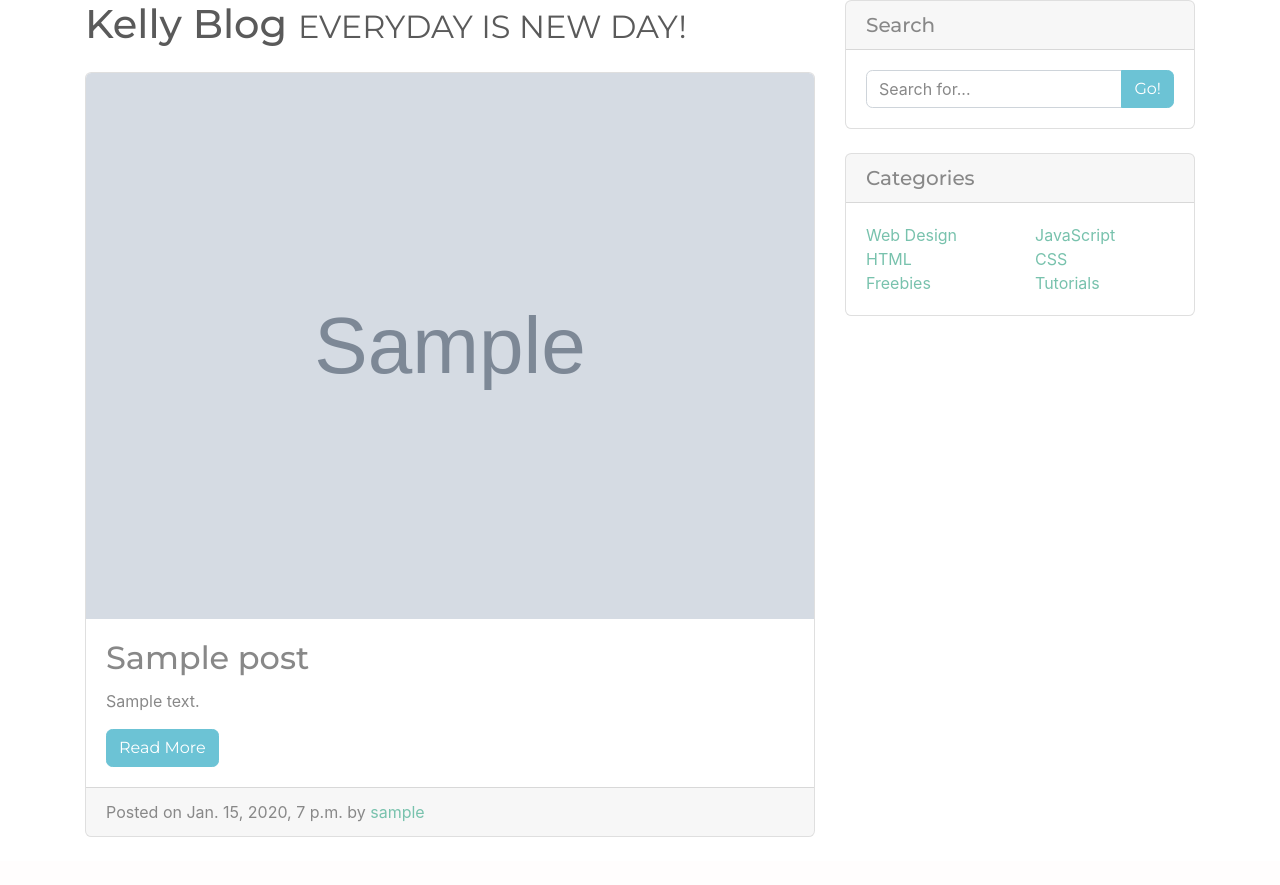
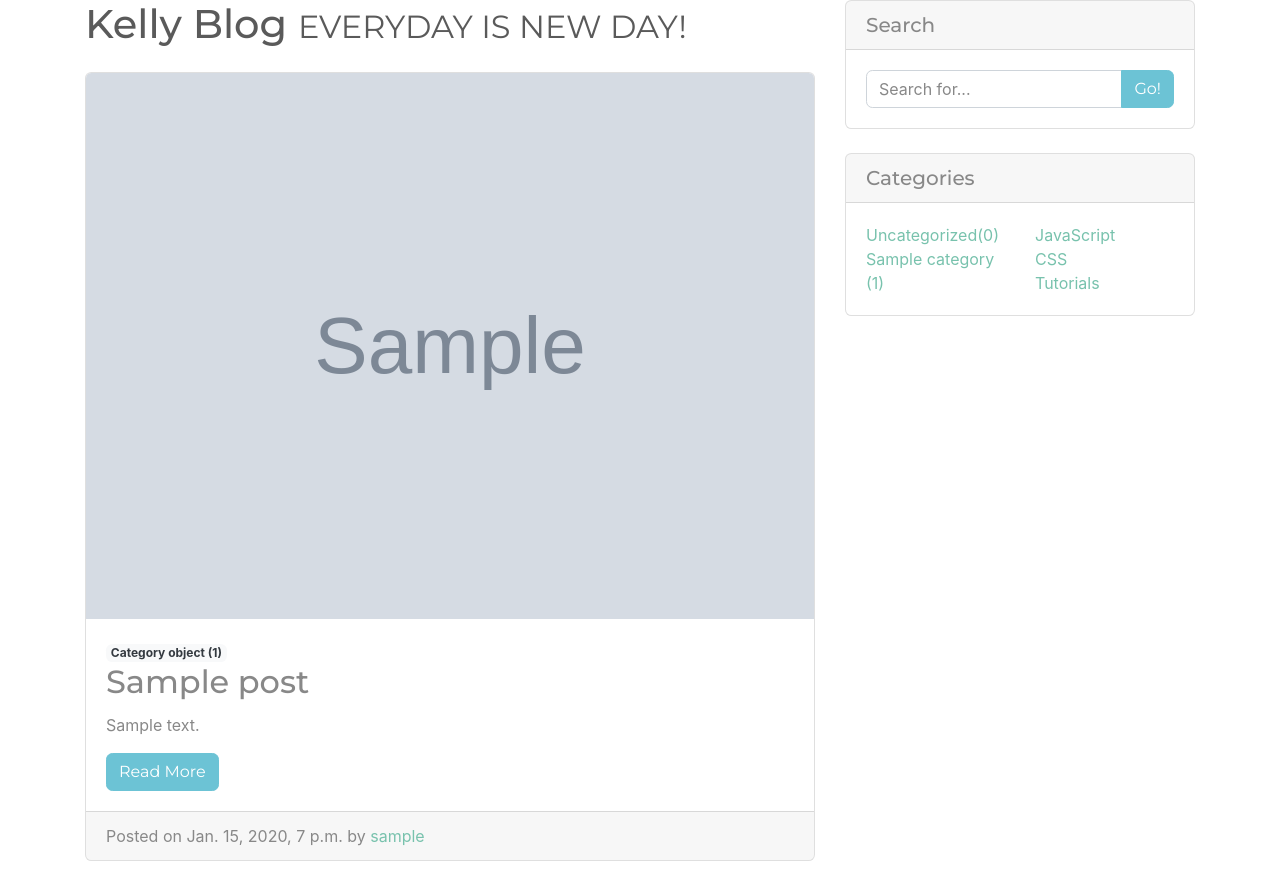
Before and after one commit to unmelted/django_prj1, a Django app: page /blog/ in a window 1280 px wide. Shown: the part 144-1029 px from the top of the page. Before the commit the page ends 981 px from the top, so only its background shows below. Run offline with Django 3.2, Linux system fonts and the light colour scheme; tables that the repository leaves empty hold one stand-in row (values such as "Sample post"); grey boxes marked "Sample" are stand-in pictures; some libraries are stand-ins or nearby versions.

Commit message:
post category add ongoing

```diff
--- a/blogapp/templates/blogapp/base.html
+++ b/blogapp/templates/blogapp/base.html
@@ -59,7 +59,7 @@
 <div class="container">
     <div class="row">
       <!-- Blog Entries Column -->
-      <div class="col-md-8">
+      <div class="col-md-8" id="main_div">
           {% block content %}
           {% endblock %}
       </div>
@@ -81,21 +81,20 @@
         </div>
 
         <!-- Categories Widget -->
-        <div class="card my-4">
+        <div class="card my-4" id="category-card">
           <h5 class="card-header">Categories</h5>
           <div class="card-body">
             <div class="row">
               <div class="col-lg-6">
                 <ul class="list-unstyled mb-0">
                   <li>
-                    <a href="#">Web Design</a>
+                    <a href="#">Uncategorized({{ posts_without_category }})</a>
                   </li>
+                  {% for category in category_list %}
                   <li>
-                    <a href="#">HTML</a>
+                    <a href="{{ category.get_absolute_url }}">{{ category.name }} ({{ category.post_set.count }})</a>
                   </li>
-                  <li>
-                    <a href="#">Freebies</a>
-                  </li>
+                  {% endfor %}
                 </ul>
               </div>
               <div class="col-lg-6">
--- a/blogapp/templates/blogapp/post_list.html
+++ b/blogapp/templates/blogapp/post_list.html
@@ -12,6 +12,7 @@
   <img class="card-img-top" src="{{ p.head_image.url }}" alt="Card image cap">
   {% endif %}
   <div class="card-body">
+    <span class="badge bg-light text-dark">{{ p.category }}</span>
     <h2 class="card-title">{{ p.title }}</h2>
     <p class="card-text">{{ p.content | truncatewords:50 }}</p>
     <a href="{{ p.get_absolute_url }}" class="btn btn-info" id="read-more-post-{{ p.pk }}">Read More</a>
--- a/blogapp/views.py
+++ b/blogapp/views.py
@@ -1,5 +1,5 @@
 from django.shortcuts import render
-from .models import Post
+from .models import Post, Category
 from django.views.generic import ListView, DetailView
 
 # Create your views here.
@@ -10,7 +10,12 @@ class PostList(ListView):
     def get_queryset(self):
         return Post.objects.order_by('-created')
 
+    def get_context_data(self, *, object_list=None, **kwargs):
+        context = super(PostList, self).get_context_data(**kwargs)
+        context['category_list'] = Category.objects.all()
+        context['posts_without_category'] = Post.objects.filter(category=None).count()
 
+        return context
 
 
 class PostDetail(DetailView):
```
